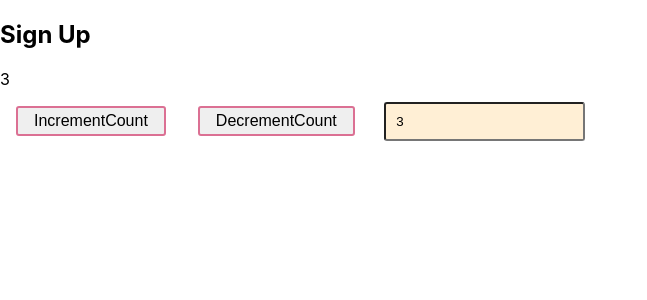
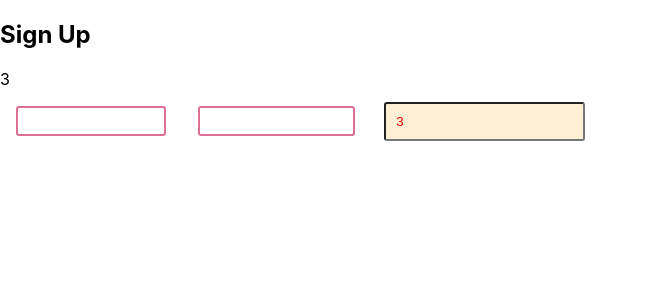
Before and after one commit to ManviSharma09/sample-react-app, a React (Create React App) app: page /signUp in a window 1280 px wide. Shown: the top 300 px of the page, without its empty margins (0-647 px from the left). Built offline with nearby package versions, Linux system fonts and the light colour scheme.

Commit message:
required changes

```diff
--- a/src/routes/SignUp/index.js
+++ b/src/routes/SignUp/index.js
@@ -1,15 +1,15 @@
 import React from "react";
 import { useSelector, useDispatch } from "react-redux";
+import styled from "styled-components";
 import {
   INCREMENT_COUNT,
   DECREMENT_COUNT,
   SET_COUNT
 } from "../../reducers/constants";
-import styled from "styled-components";
 
 const Button = styled.button`
-  background: "white";
-  color: "white";
+  background: white;
+  color: white;
   font-size: 1em;
   margin: 1em;
   padding: 0.25em 1em;
@@ -20,7 +20,7 @@ const Button = styled.button`
 const Input = styled.input`
   padding: 0.75em;
   margin: 1em;
-  color: "red";
+  color: red;
   background: papayawhip;
   border-radius: 3px;
 `;
```
